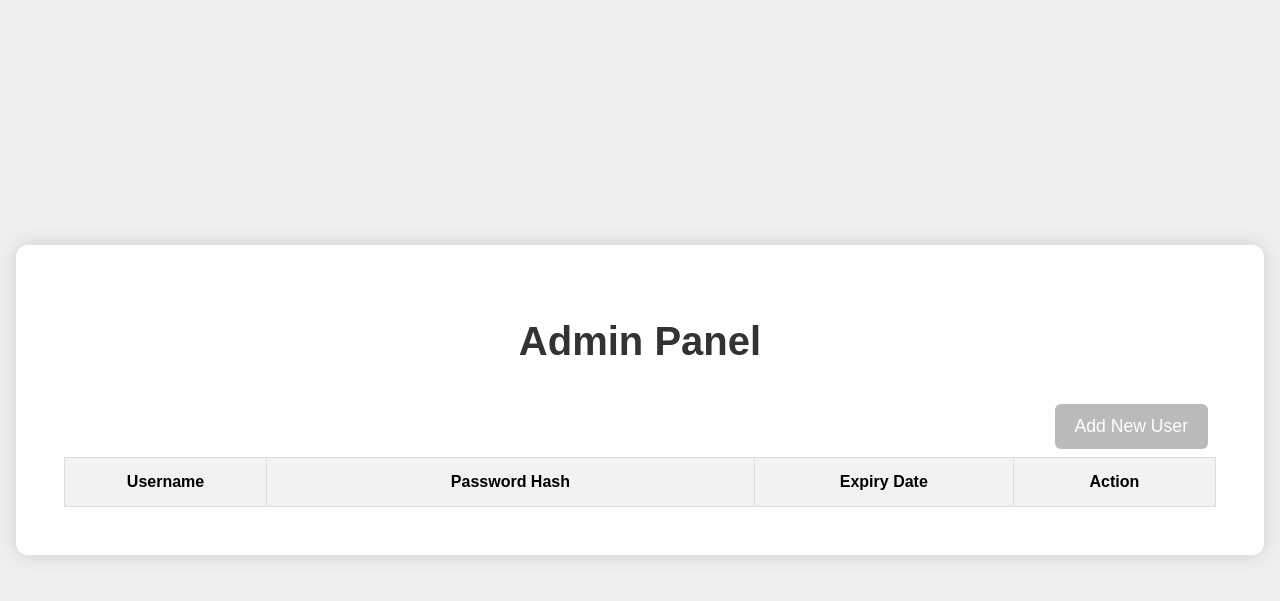
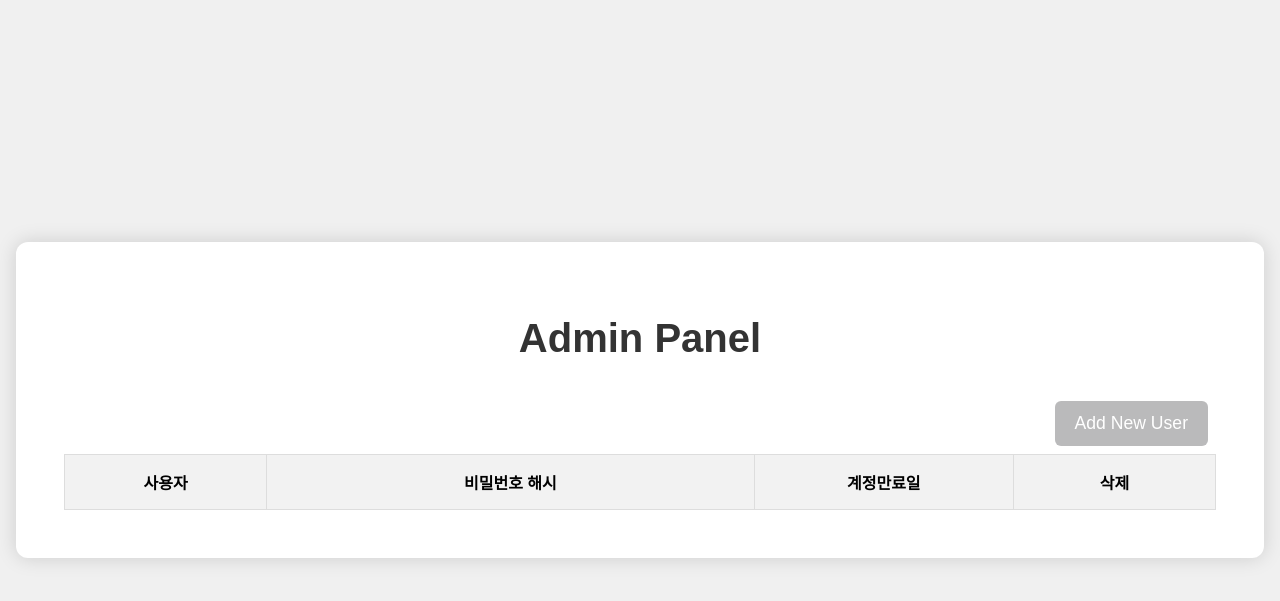
Before and after one commit to soomincd/flask, a Flask app: page /admin in a window 1280 px wide. Shown: the top 601 px of the page. Run offline with Flask 2, Linux system fonts and the light colour scheme; lists and menus that the app fills with data are empty.

Commit message:
Update admin.html

```diff
--- a/templates/admin.html
+++ b/templates/admin.html
@@ -159,10 +159,10 @@
         <table>
             <thead>
                 <tr>
-                    <th>Username</th>
-                    <th>Password Hash</th>
-                    <th>Expiry Date</th>
-                    <th>Action</th>
+                    <th>사용자</th>
+                    <th>비밀번호 해시</th>
+                    <th>계정만료일</th>
+                    <th>삭제</th>
                 </tr>
             </thead>
             <tbody>
```
